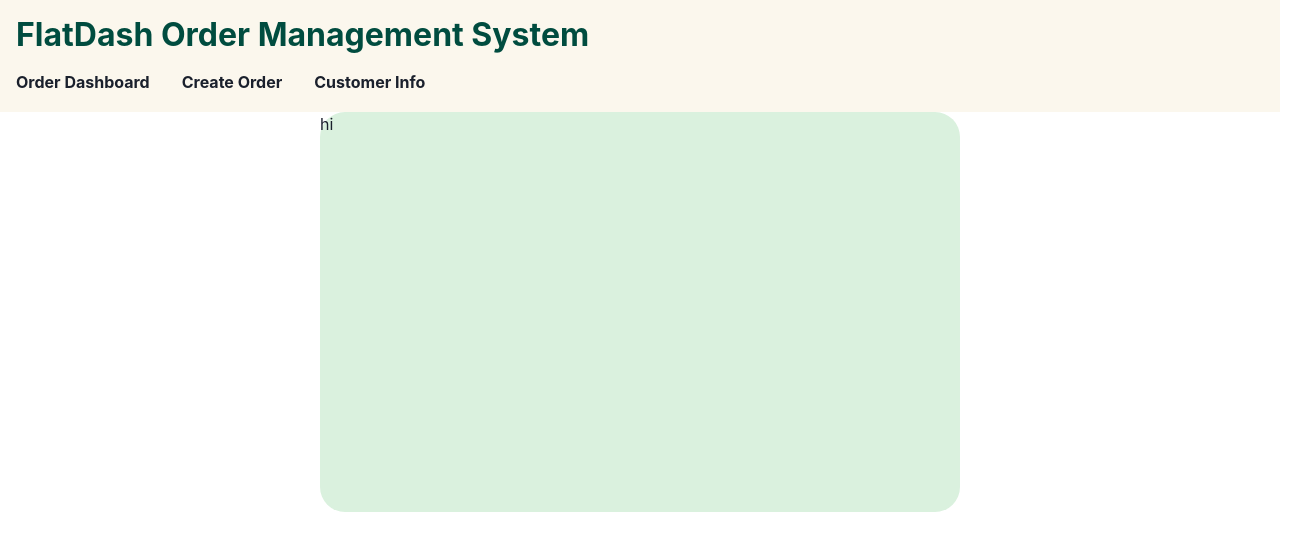
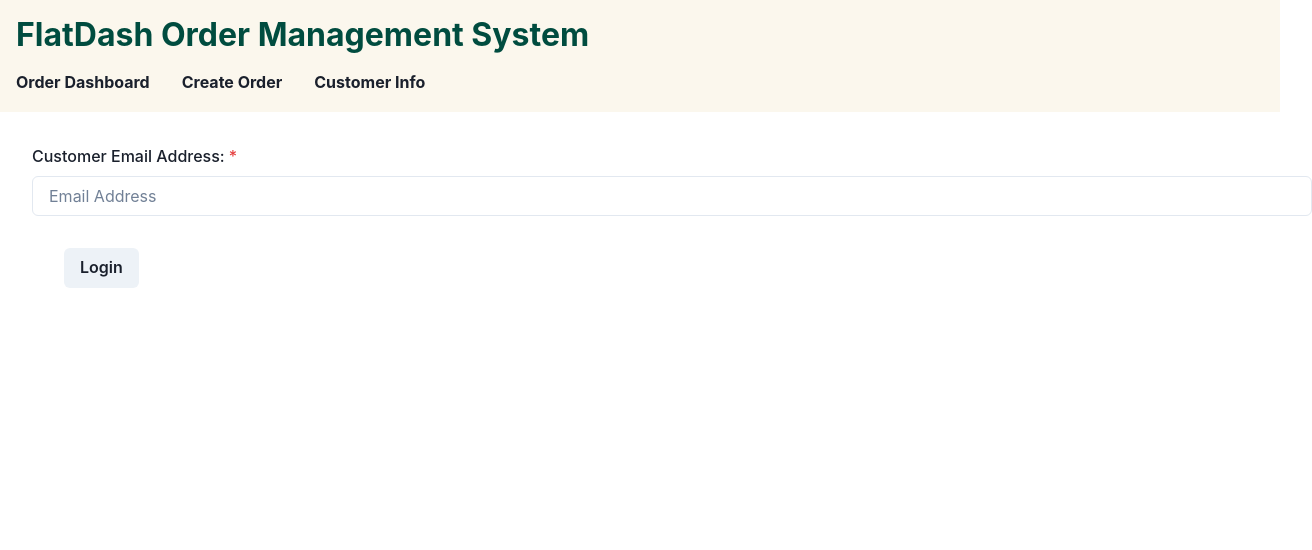
Before and after one commit to terrencejihoonjung/FlatDash, a React (Create React App) app: page /customer in a window 1280 px wide. Shown: the top 550 px of the page, 1312 px wide, since content can reach past the window. Built offline with nearby package versions, Linux system fonts and the light colour scheme.

Commit message:
customer login and vieworder

```diff
--- a/package.json
+++ b/package.json
@@ -11,6 +11,7 @@
     "@testing-library/user-event": "^13.5.0",
     "framer-motion": "^6.4.3",
     "react": "^18.2.0",
+    "react-beautiful-dnd": "^13.1.0",
     "react-dom": "^18.2.0",
     "react-router-dom": "^6.3.0",
     "react-scripts": "5.0.1",
--- a/src/components/App.js
+++ b/src/components/App.js
@@ -5,16 +5,20 @@ import NavBar from "./NavBar"
 import Dashboard from "./Dashboard"
 import OrderDetail from "./OrderDetail"
 import CustomerLogin from "./CustomerLogin"
+import { useState } from "react"
 
 function App() {
+
+  const [loginId, setLoginId] = useState("")
+
   return (
     <div>
       <NavBar />
       <Routes>
         <Route path="/" element={<Dashboard />} />
         <Route path="/create" element={<CreateOrder />} />
-        <Route path="/customer" element={<CustomerLogin />} />
-        <Route path="/customer/:id" element={<CustomerDetail />} />
+        <Route path="/customer" element={<CustomerLogin setLoginId={setLoginId} />} />
+        <Route path="/customer/:id" element={<CustomerDetail id={loginId} />} />
         <Route path="/order/:id" element={<OrderDetail />} />
       </Routes>
     </div>
--- a/src/components/CustomerDetail.js
+++ b/src/components/CustomerDetail.js
@@ -1,19 +1,32 @@
-import { Flex } from "@chakra-ui/react";
+import { Box, Flex } from "@chakra-ui/react";
 import React , { useEffect , useState } from "react";
-import { useParams } from "react-router-dom";
+import OrderCard from "./OrderCard"
+import DashboardColumn from "./DashboardColumn"
 
-function CustomerDetail() {
+function CustomerDetail({ id , onDeleteOrder }) {
+
   const [ customer , setCustomer ] = useState({})
-  let params = useParams()
+  const [ allOrderOfCustomer , setAllOrderOfCustomer ] = useState([])
 
   useEffect( ()=> {
-    fetch(`http://localhost:9292/customer/${params.id}`)
+    fetch(`http://localhost:9292/customer/${id}`)
     .then(response => response.json())
-    .then(object => setCustomer(object))
-  } , [ params.id ])
+    .then(object => {
+      setCustomer(object)
+      setAllOrderOfCustomer(object.orders)
+      console.log(object)
+      console.log(object.orders)
+    })
+    } , [])
 
   return (
-    <div>{customer["email_address"]}</div>
+    <Box>
+      {customer["email_address"]}
+
+      <ul>{allOrderOfCustomer.map(order => {
+         return <li>{order.id}</li>
+      })}</ul>
+    </Box>
   )
 }
 
--- a/src/components/CustomerLogin.js
+++ b/src/components/CustomerLogin.js
@@ -1,20 +1,57 @@
-import { Box, Flex } from "@chakra-ui/react";
+import { useState } from "react"
+import { useNavigate } from "react-router-dom"
+import { FormControl,
+    FormLabel,
+    Input,
+    Button,
+    Box } from "@chakra-ui/react"
 
-function CustomerLogin() {
+function CustomerLogin({ setLoginId }) {
+
+    const [emailInput, setEmailInput] = useState("")
+    const navigate = useNavigate()
+    // navigate is the v6 of useHistory hook
+
+    function handleEmailInput(e) {
+        setEmailInput(e.target.value)
+    }
+
+    function handleLogIn() {
+        fetch("http://localhost:9292/customer_login", {
+            method: "POST",
+            headers: {
+                "Content-Type": "application/json"
+            },
+            body: JSON.stringify({email: emailInput})
+        })
+            .then(r => r.json())
+            .then(customerId => {
+                setLoginId(customerId)
+                navigate(`/customer/${customerId}`)
+            })
+    }
+
     return (
-        <Flex
-        backgroundColor="">
-            <Flex
-            width="40rem"
-            height="25rem"
-            margin="auto"
-
-            borderRadius="25px"
-            backgroundColor="#DAF1DE"
+        <Box
+        backgroundColor=""
+        height="100vh"
+        >
+            <FormControl
+            id="loginForm"
+            margin="2rem 2rem 2rem 2rem"
+            isRequired
             >
-            hi
-            </Flex>
-        </Flex>
+                <FormLabel htmlFor="email" marginTop="1rem" >Customer Email Address:</FormLabel>
+                <Input
+                id="email"
+                onChange={handleEmailInput}
+                value={emailInput}
+                placeholder="Email Address" />
+            </FormControl>
+            <Button marginLeft="4rem" onClick={handleLogIn} >
+                Login
+            </Button>
+        </Box>
     )
 }
 
--- a/src/components/DashboardColumn.js
+++ b/src/components/DashboardColumn.js
@@ -23,9 +23,9 @@ function DashboardColumn({ title, orders , onDeleteOrder }) {
             border="2px solid black"
             width="25vw"
             height="65vh"
-            borderRadius = "25px"
+            borderRadius = "10px"
             margin="2rem"
-            overflowY="scroll"
+            overflowY="auto"
             padding="1rem"
             >
                 {renderOrders}
--- a/src/components/OrderCard.js
+++ b/src/components/OrderCard.js
@@ -1,6 +1,13 @@
 import { Box, Heading, Text, Button, ButtonGroup, Flex } from "@chakra-ui/react"
+import { useNavigate } from "react-router-dom";
 
 function OrderCard({ order , onDeleteOrder }) {
+
+  let navigate = useNavigate();
+  function handleView() {
+    let path = `/order/${order.id}`;
+    navigate(path);
+  }
 
   function handleDelete() {
     fetch(`http://localhost:9292/order/${order.id}`, {
@@ -37,13 +44,14 @@ function OrderCard({ order , onDeleteOrder }) {
         fontSize="1vh"
         marginRight= "2rem"
         marginTop="1vh"
+        onClick={() => handleView()}
         >
           View order
         </Button>
         <Button
         fontSize="sm"
         marginTop="1vh"
-        onClick={()=> handleDelete()}
+        onClick={() => handleDelete()}
       >
           Delete order
         </Button>
--- a/src/components/OrderDetail.js
+++ b/src/components/OrderDetail.js
@@ -1,8 +1,45 @@
-import { Flex } from "@chakra-ui/react"
+import { Flex } from "@chakra-ui/react";
+import React , { useEffect , useState } from "react";
+import { useParams } from "react-router-dom";
 
 function OrderDetail() {
+  const [ order , setOrder ] = useState({})
+  const [ dishes , setDishes ] = useState( [] )
+  const [ customer , setCustomer ] = useState({})
+  let params = useParams()
+
+  useEffect( ()=> {
+    fetch(`http://localhost:9292/order/${params.id}`)
+    .then(response => response.json())
+    .then(object => {
+      setOrder(object)
+      setCustomer(object.customer)
+      setDishes(object.dishes)
+    })
+  } , [ params.id ])
+
   return (
-    <div>OrderDetail</div>
+    <>
+      <div>Id: {order.id}</div>
+      <div>Status: {order.status}</div>
+      <div>delivery: {order.delivery}</div>
+      <div>Created: {order.created_at}</div>
+      <div>Updated: {order.updated_at}</div>
+      <div>Total price: {order.total_price}</div>
+
+
+
+      <div>Customer id: {customer.id}</div>
+      <div>Customer name: {customer.name}</div>
+      <div>Customer email: {customer.email_address}</div>
+      <div>Customer phone: {customer.phone_number}</div>
+
+      <ol>What are in this order: {dishes.map( dish => {
+        return <li key={dish.menu_item}>{dish.quantity} of {dish.menu_item}</li>
+      })
+      }</ol>
+
+    </>
   )
 }
 
```
Also changed, not shown: 1 other file (tests, documents, lock files or other folders).
